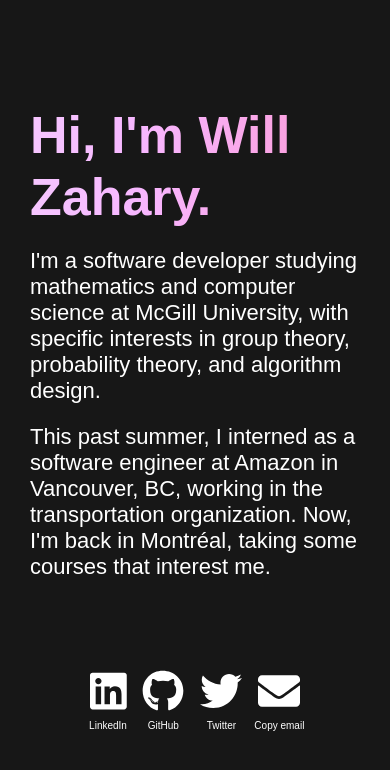
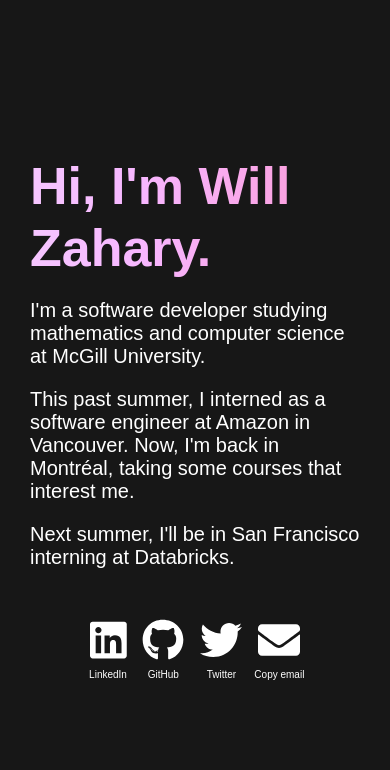
Before and after one commit to willzahary/personal-website, a React (Create React App) app: page / in a window 390 px wide. Shown: the top 770 px of the page. Built offline with nearby package versions, Linux system fonts and the light colour scheme; a web font is replaced by a local one.

Commit message:
Changed landing message and css

```diff
--- a/src/pages/Landing.jsx
+++ b/src/pages/Landing.jsx
@@ -9,10 +9,13 @@ export const Landing = () => {
             <div className="landing-text">
                 <h1>Hi, I'm Will Zahary.</h1>
                 <p>
-                    I'm a software developer studying mathematics and computer science at McGill University, with specific interests in group theory, probability theory, and algorithm design.
+                    I'm a software developer studying mathematics and computer science at McGill University.
                 </p>
                 <p>
-                    This past summer, I interned as a software engineer at Amazon in Vancouver, BC, working in the transportation organization. Now, I'm back in Montréal, taking <a href="/courses" className="inline-link">some courses that interest me</a>.
+                    This past summer, I interned as a software engineer at Amazon in Vancouver. Now, I'm back in Montréal, taking <a href="/courses" className="inline-link">some courses that interest me</a>.
+                </p>
+                <p>
+                    Next summer, I'll be in San Francisco interning at <a href="https://databricks.com/" className="inline-link">Databricks</a>.
                 </p>
                 <Links />
             </div>
--- a/src/scss/App.scss
+++ b/src/scss/App.scss
@@ -80,7 +80,7 @@ a {
     }
 
     p {
-      font-size: 28px;
+      font-size: 26px;
       margin-top: 20px;
       margin-bottom: 0;
     }
@@ -157,7 +157,7 @@ a {
       }
 
       p {
-        font-size: 26px;
+        font-size: 24px;
       }
 
     }
@@ -243,13 +243,13 @@ a {
       }
 
       p {
-        font-size: 22px;
+        font-size: 20px;
       }
 
       .links {
 
         // justify-content: left;
-        margin-top: 80px;
+        margin-top: 40px;
 
         .link {
 
@@ -285,7 +285,7 @@ a {
       }
 
       p {
-        font-size: 18px;
+        font-size: 16px;
       }
 
     }
```
